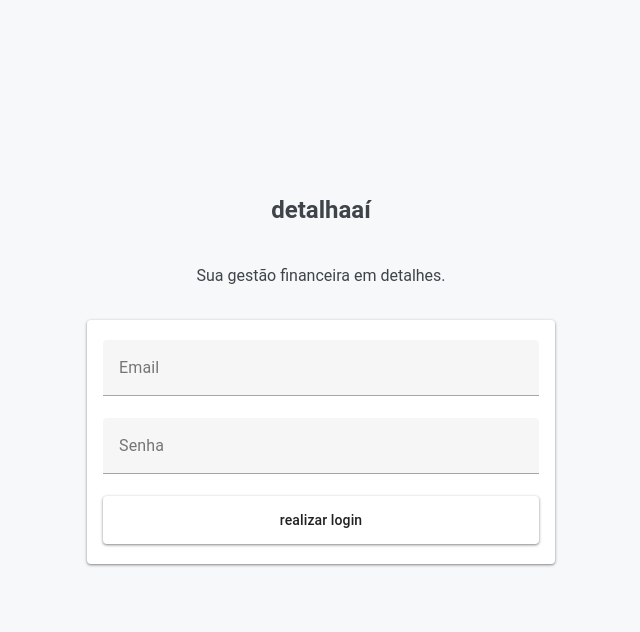
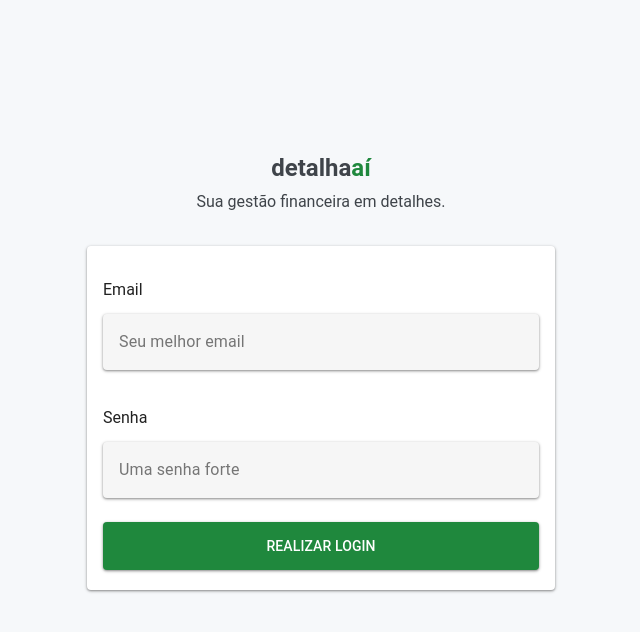
Before and after one commit to Ramon-Erik/detailed-expenses, a Vue app: page / in a window 1280 px wide. Shown: the top 632 px of the page, without its empty margins (319-959 px from the left). Built offline with nearby package versions, Linux system fonts and the light colour scheme; a small style sheet from the web is missing.

Commit message:
feat: login form

```diff
--- a/src/modules/login/ui/views/LoginView.vue
+++ b/src/modules/login/ui/views/LoginView.vue
@@ -2,15 +2,32 @@
   <v-container>
     <v-row>
       <v-col>
-        <div class="d-flex flex-column aling-center justify-center text-center" style="min-height: 90vh">
-          <h2 class="text-center">detalhaaí</h2>
-          <p>Sua gestão financeira em detalhes.</p>
+        <div class="d-flex flex-column aling-center justify-center" style="min-height: 90vh">
+          <div class="text-center">
+            <h2 class="text-center my-1">detalha<span class="text-title">aí</span></h2>
+            <p class="mt-1">Sua gestão financeira em detalhes.</p>
+          </div>
           <form-container>
-              <v-text-field label="Email" />
-              <v-text-field label="Senha" type="password" />
-              <v-row>
-                <v-btn text="realizar login" class="w-100 py-6" />
-              </v-row>
+            <v-row>
+              <v-col>
+                <span class="d-block my-3">Email</span>
+                <v-text-field variant="solo-filled" label="Seu melhor email" hide-details="auto" />
+              </v-col>
+            </v-row>
+            <v-row>
+              <v-col>
+                <span class="d-block my-3">Senha</span>
+                <v-text-field
+                  variant="solo-filled"
+                  type="password"
+                  label="Uma senha forte"
+                  hide-details="auto"
+                />
+              </v-col>
+            </v-row>
+            <v-row>
+              <v-btn text="realizar login" class="w-100 py-6" color="primary text-uppercase" />
+            </v-row>
           </form-container>
         </div>
       </v-col>
```
